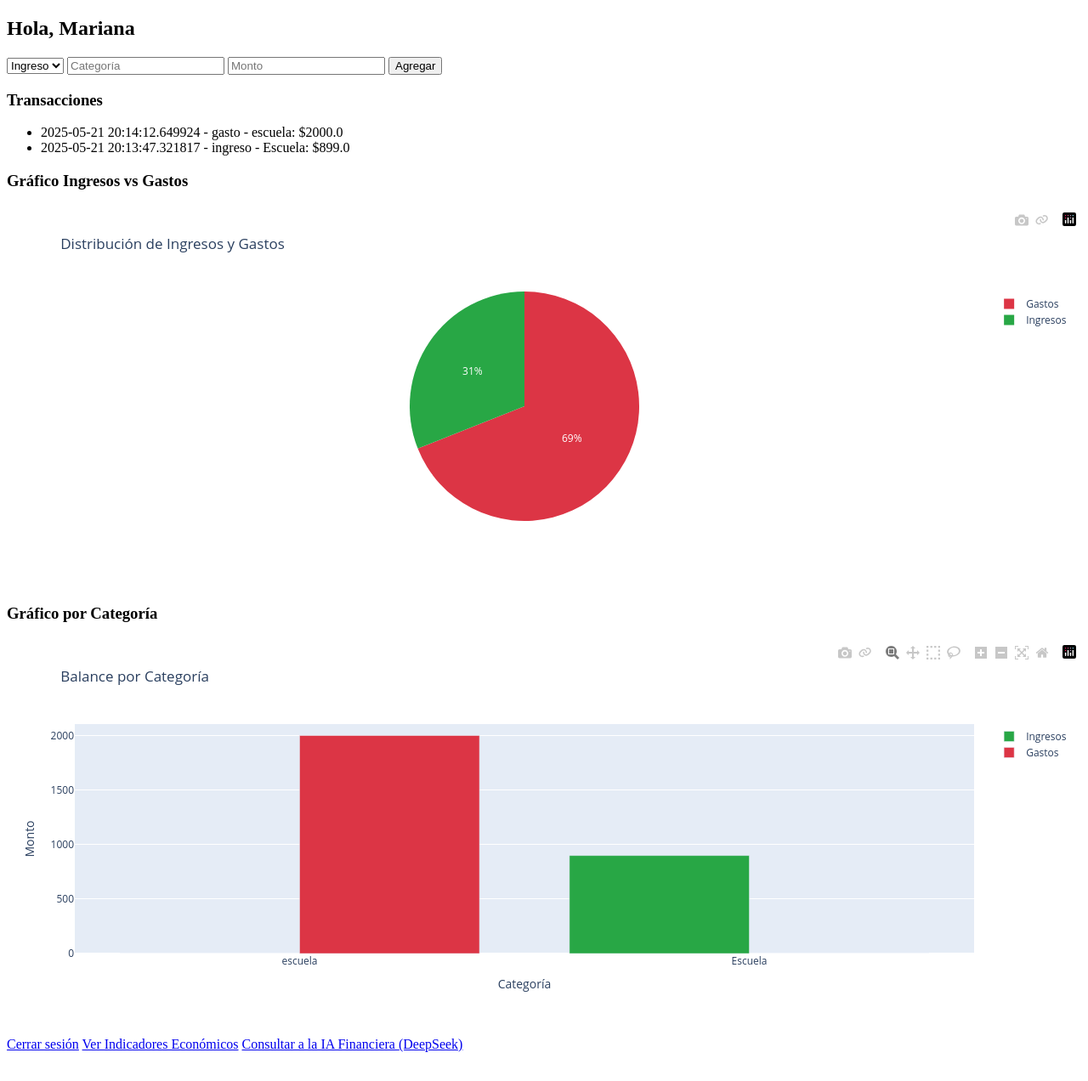
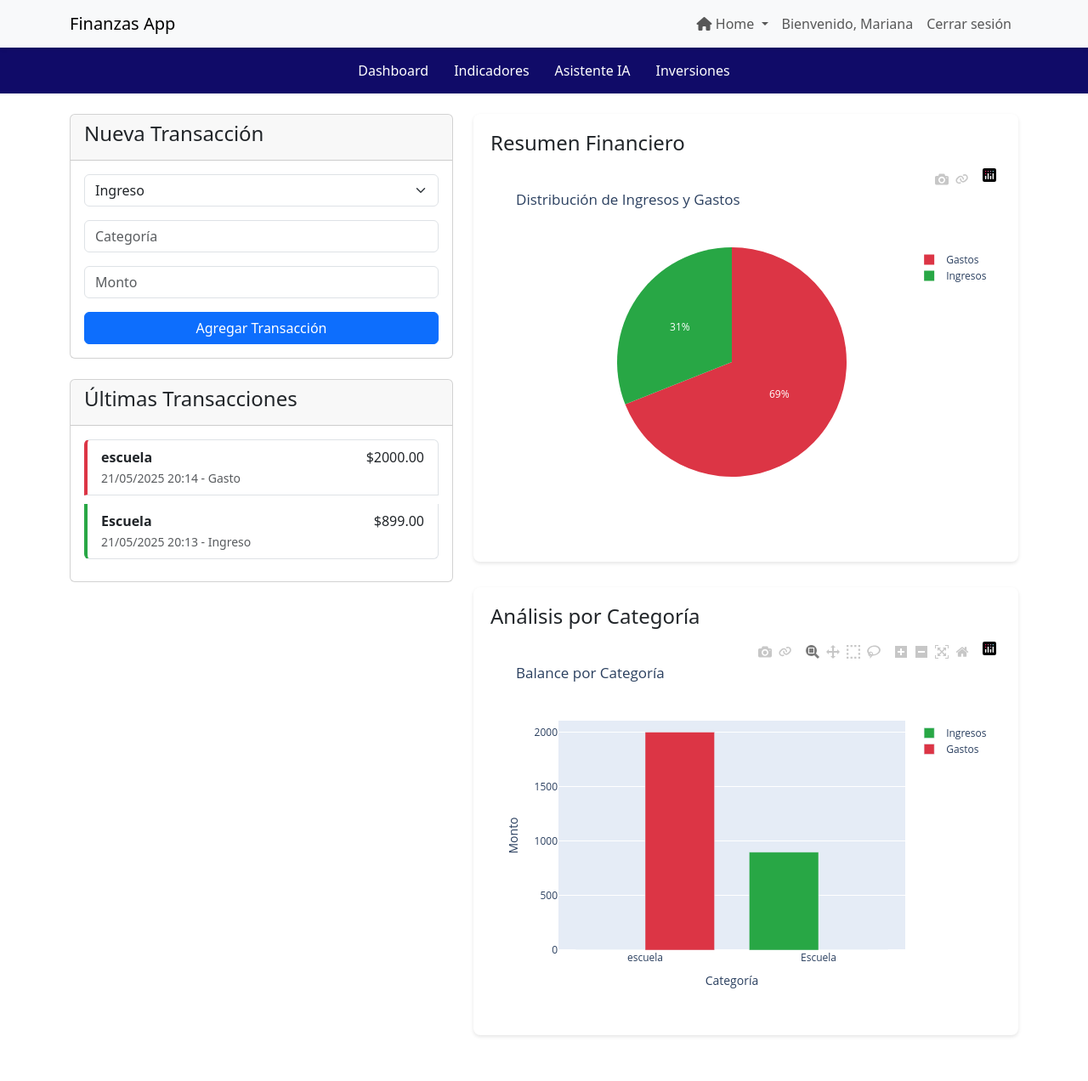
Before and after one commit to Maar1i/App_Financiera, a Flask app: page /dashboard in a window 1280 px wide. Shown: the whole page at 85% size. Before the commit the page ends 1238 px from the top, so only its background shows below. Run offline with Flask 3, Linux system fonts and the light colour scheme; a user stored in the database is signed in; some libraries are stand-ins or nearby versions.

Commit message:
Nuevo centro de control

```diff
--- a/finanzas_flask/app.py
+++ b/finanzas_flask/app.py
@@ -8,6 +8,7 @@ from plotly.offline import plot
 import plotly.graph_objs as go
 import os
 from datetime import datetime
+
 
 
 app = Flask(__name__)
@@ -59,6 +60,19 @@ def load_user(user_id):
 @app.route('/')
 def home():
     return redirect(url_for('login'))
+
+@app.route('/')
+def inicio():
+    return render_template('inicio.html', show_blue_stripe=True)
+
+@app.route('/inversiones')
+def inversiones():
+    return render_template('inversiones.html', show_blue_stripe=True)
+
+@app.route('/consulta-financiera')
+def consulta_financiera():
+    return render_template('consulta_financiera.html', show_blue_stripe=True)
+
 
 @app.route('/register', methods=['GET', 'POST'])
 def register():
--- /dev/null
+++ b/finanzas_flask/templates/consulta_financiera.html
@@ -0,0 +1,6 @@
+{% extends "dashboard.html" %}
+
+{% block content %}
+<h1>Consulta Financiera</h1>
+<p>Contenido de consultas financieras...</p>
+{% endblock %}
--- a/finanzas_flask/templates/dashboard.html
+++ b/finanzas_flask/templates/dashboard.html
@@ -1,39 +1,165 @@
 <!DOCTYPE html>
-<html>
+<html lang="es">
 <head>
+    <meta charset="UTF-8">
+    <meta name="viewport" content="width=device-width, initial-scale=1.0">
     <title>Panel Financiero</title>
+    <!-- Bootstrap CSS -->
+    <link href="https://cdn.jsdelivr.net/npm/bootstrap@5.3.0/dist/css/bootstrap.min.css" rel="stylesheet">
+    <!-- Font Awesome para iconos -->
+    <link rel="stylesheet" href="https://cdnjs.cloudflare.com/ajax/libs/font-awesome/6.4.0/css/all.min.css">
+    <!-- Plotly -->
     <script src="https://cdn.plot.ly/plotly-latest.min.js"></script>
+    <style>
+        .navbar {
+            background-color: #f8f9fa;
+            box-shadow: 0 2px 4px rgba(0,0,0,0.1);
+        }
+        .dropdown-menu {
+            border: none;
+            box-shadow: 0 4px 8px rgba(0,0,0,0.1);
+        }
+        .blue-stripe {
+            background-color: #070262f5;
+            color: white;
+            padding: 15px 0;
+            margin-bottom: 20px;
+        }
+        .menu-item {
+            color: white;
+            margin: 0 15px;
+            text-decoration: none;
+            font-weight: 500;
+        }
+        .menu-item:hover {
+            color: #cfe2ff;
+        }
+        .transaction-card {
+            border-left: 4px solid;
+            margin-bottom: 10px;
+        }
+        .transaction-card.ingreso {
+            border-left-color: #28a745;
+        }
+        .transaction-card.gasto {
+            border-left-color: #dc3545;
+        }
+        .graph-container {
+            background: white;
+            border-radius: 8px;
+            box-shadow: 0 2px 4px rgba(0,0,0,0.1);
+            padding: 20px;
+            margin-bottom: 30px;
+        }
+    </style>
 </head>
 <body>
-    <h2>Hola, {{ current_user.username }}</h2>
+    <!-- Barra de navegación -->
+    <nav class="navbar navbar-expand-lg navbar-light">
+        <div class="container">
+            <a class="navbar-brand" href="#">Finanzas App</a>
+            <button class="navbar-toggler" type="button" data-bs-toggle="collapse" data-bs-target="#navbarNav">
+                <span class="navbar-toggler-icon"></span>
+            </button>
+            <div class="collapse navbar-collapse" id="navbarNav">
+                <ul class="navbar-nav ms-auto">
+                    <li class="nav-item dropdown">
+                        <a class="nav-link dropdown-toggle" href="#" id="homeDropdown" role="button" data-bs-toggle="dropdown">
+                            <i class="fas fa-home"></i> Home
+                        </a>
+                        <ul class="dropdown-menu" aria-labelledby="homeDropdown">
+                            <li><a class="dropdown-item" href="{{ url_for('dashboard') }}">Inicio</a></li>
+                            <li><a class="dropdown-item" href="{{ url_for('inversiones') }}">Inversiones</a></li>
+                            <li><a class="dropdown-item" href="{{ url_for('consulta_financiera') }}">Consulta Financiera</a></li>
+                        </ul>
+                    </li>
+                    <li class="nav-item">
+                        <span class="nav-link">Bienvenido, {{ current_user.username }}</span>
+                    </li>
+                    <li class="nav-item">
+                        <a class="nav-link" href="{{ url_for('logout') }}">Cerrar sesión</a>
+                    </li>
+                </ul>
+            </div>
+        </div>
+    </nav>
 
+    <!-- Franja azul -->
+    <div class="blue-stripe">
+        <div class="container d-flex justify-content-center">
+            <a href="{{ url_for('dashboard') }}" class="menu-item">Dashboard</a>
+            <a href="{{ url_for('indicadores') }}" class="menu-item">Indicadores</a>
+            <a href="{{ url_for('asistente') }}" class="menu-item">Asistente IA</a>
+            <a href="{{ url_for('inversiones') }}" class="menu-item">Inversiones</a>
+        </div>
+    </div>
+
+    <!-- Contenido principal -->
+    <div class="container my-4">
+        <div class="row">
+            <div class="col-md-5">
+                <div class="card mb-4">
+                    <div class="card-header">
+                        <h4>Nueva Transacción</h4>
+                    </div>
+                    <div class="card-body">
                         <form method="post">
-        <select name="type">
+                            <div class="mb-3">
+                                <select class="form-select" name="type">
                                     <option value="ingreso">Ingreso</option>
                                     <option value="gasto">Gasto</option>
                                 </select>
-        <input type="text" name="category" placeholder="Categoría" required>
-        <input type="number" step="0.01" name="amount" placeholder="Monto" required>
-        <button type="submit">Agregar</button>
+                            </div>
+                            <div class="mb-3">
+                                <input type="text" class="form-control" name="category" placeholder="Categoría" required>
+                            </div>
+                            <div class="mb-3">
+                                <input type="number" step="0.01" class="form-control" name="amount" placeholder="Monto" required>
+                            </div>
+                            <button type="submit" class="btn btn-primary w-100">Agregar Transacción</button>
                         </form>
+                    </div>
+                </div>
 
-    <h3>Transacciones</h3>
-    <ul>
+                <div class="card">
+                    <div class="card-header">
+                        <h4>Últimas Transacciones</h4>
+                    </div>
+                    <div class="card-body">
+                        {% if transacciones %}
+                            <div class="list-group">
                                 {% for t in transacciones %}
-            <li>{{ t.date }} - {{ t.type }} - {{ t.category }}: ${{ t.amount }}</li>
+                                <div class="list-group-item transaction-card {{ t.type }}">
+                                    <div class="d-flex justify-content-between">
+                                        <strong>{{ t.category }}</strong>
+                                        <span>${{ "%.2f"|format(t.amount) }}</span>
+                                    </div>
+                                    <small class="text-muted">{{ t.date.strftime('%d/%m/%Y %H:%M') }} - {{ t.type|capitalize }}</small>
+                                </div>
                                 {% endfor %}
-    </ul>
+                            </div>
+                        {% else %}
+                            <p>No hay transacciones registradas</p>
+                        {% endif %}
+                    </div>
+                </div>
+            </div>
 
-    <h3>Gráfico Ingresos vs Gastos</h3>
+            <div class="col-md-7">
+                <div class="graph-container">
+                    <h4>Resumen Financiero</h4>
                     {{ pie_div|safe }}
+                </div>
 
-    <h3>Gráfico por Categoría</h3>
+                <div class="graph-container">
+                    <h4>Análisis por Categoría</h4>
                     {{ bar_div|safe }}
+                </div>
+            </div>
+        </div>
+    </div>
 
-    <br>
-    <a href="{{ url_for('logout') }}">Cerrar sesión</a>
-    <a href="{{ url_for('indicadores') }}">Ver Indicadores Económicos</a>
-    <a href="{{ url_for('asistente') }}">Consultar a la IA Financiera (DeepSeek)</a>
-
+    <!-- Bootstrap JS -->
+    <script src="https://cdn.jsdelivr.net/npm/bootstrap@5.3.0/dist/js/bootstrap.bundle.min.js"></script>
 </body>
 </html>
--- /dev/null
+++ b/finanzas_flask/templates/inicio.html
@@ -0,0 +1,6 @@
+{% extends "dashboard.html" %}
+
+{% block content %}
+<h1>Bienvenido a tu App Financiera</h1>
+<p>Contenido principal de la página de inicio...</p>
+{% endblock %}
--- /dev/null
+++ b/finanzas_flask/templates/inversiones.html
@@ -0,0 +1,6 @@
+{% extends "dashboard.html" %}
+
+{% block content %}
+<h1>Inversiones</h1>
+<p>Contenido sobre inversiones...</p>
+{% endblock %}
```
Also changed, not shown: finanzas_flask/templates/home.html (deleted, +0 -9 lines). Lines whose indentation alone changed are shown as unchanged.
